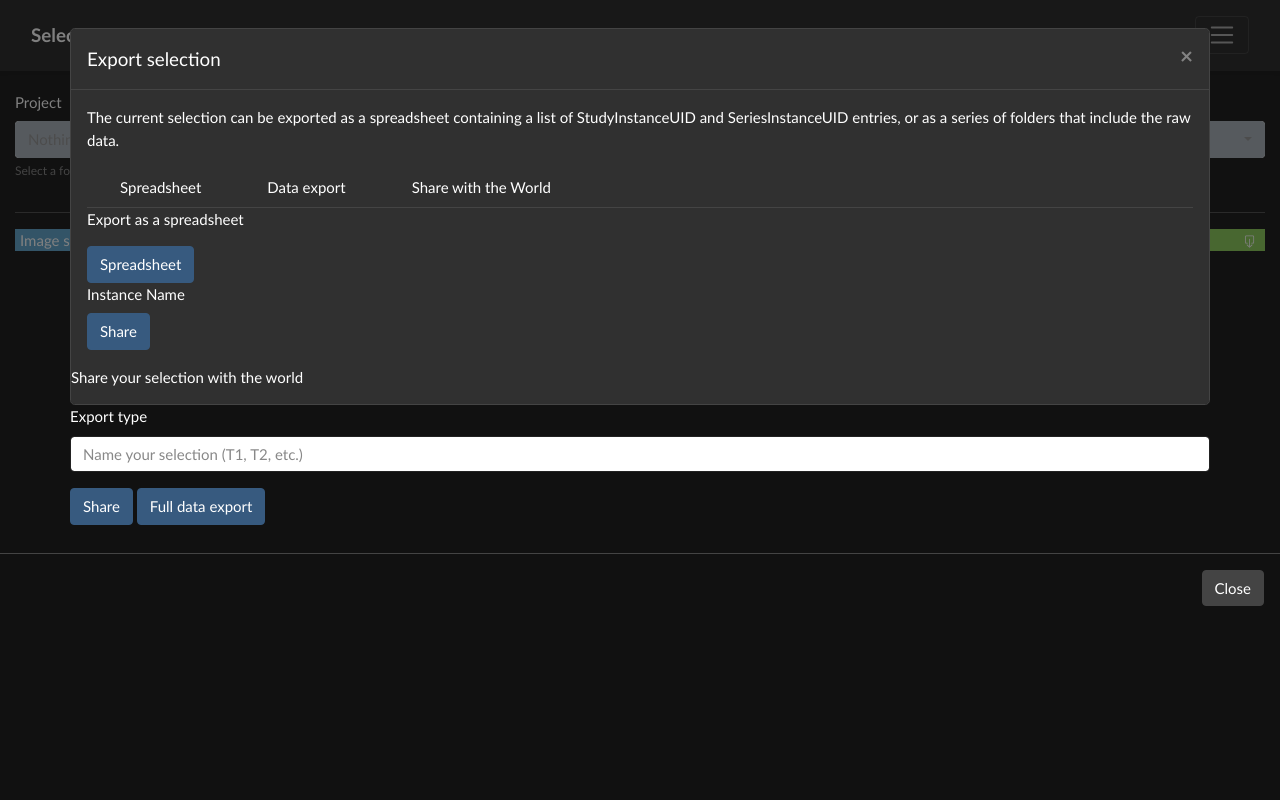
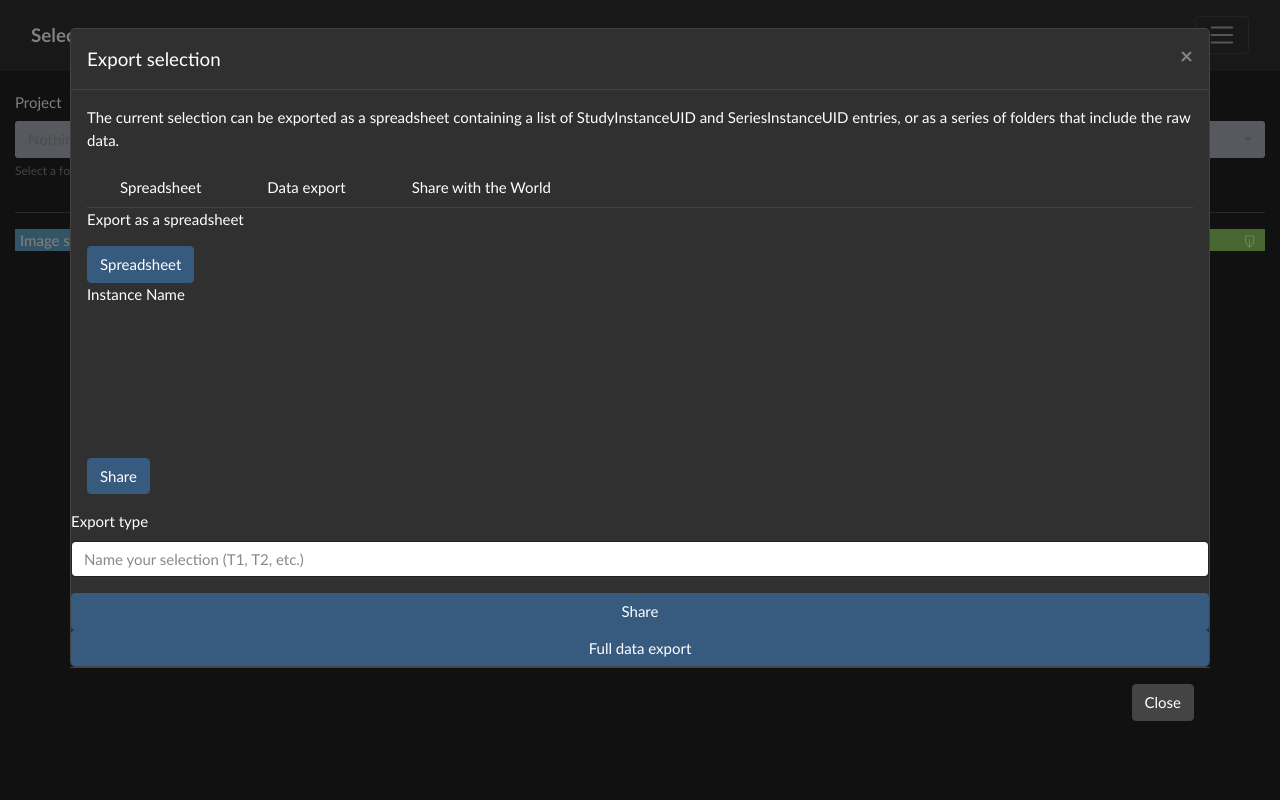
Before and after one commit to mmiv-center/filter_dicom_by_tag, a PHP site: page / in a window 1280 px wide, after a click on "Download selected image series.". Run offline with PHP 8.4, Linux system fonts and the light colour scheme; data that the repository does not hold is empty.

Commit message:
fixed hight for each tab pane

```diff
--- a/index.php
+++ b/index.php
@@ -189,7 +189,7 @@
 </ul>
 
 <div class="tab-content">
-    <div class="tab-pane active" id="spreadsheet">
+    <div class="tab-pane active" id="spreadsheet" style="height: 250px;">
 
        <p>Export as a spreadsheet</p>
        <button class="btn btn-primary download-selected">Spreadsheet</button>
@@ -198,8 +198,12 @@
        </div>
     </div>
 
-    <div class="tab-pane" id="data-export">
+    <div class="tab-pane" id="data-export"  style="height: 250px;">
         <h4>Export data</h4>
+        <button class="btn btn-primary" id="full-export">Full data export</button>
+    </div>
+    <div class="tab-pane" id="share-world"  style="height: 250px;">
+        <p>Share your selection with the world</p>
       	<p>The current classification tree can be uploaded to the cloud. You need internet access to make this work. You will upload your classification tree so that other users can benefit from your selection.</p>
         <div class="form-group">
            <label for="export-name" class="control-label">What did you select?</label>
@@ -207,13 +211,9 @@
 <script type="text/javascript">
     var BP_ontology_id = "DCM";
 </script>
+           <small id="exportNameHelp" class="form-text text-muted">Search selection from David\'s <a href="https://bioportal.bioontology.org/ontologies/DCM/?p=summary">DCM Ontology</a> thanks to BioPortals.</small></div>
         </div>
-        <small id="exportNameHelp" class="form-text text-muted">Search selection from David\'s <a href="https://bioportal.bioontology.org/ontologies/DCM/?p=summary">DCM Ontology</a> thanks to BioPortals.</small></div>
         <button class="btn btn-primary" id="share-world-button">Share</button>
-      </div>
-    </div>
-    <div class="tab-pane" id="share-world">
-        <p>Share your selection with the world</p>
     </div>
 </div>
 
```
